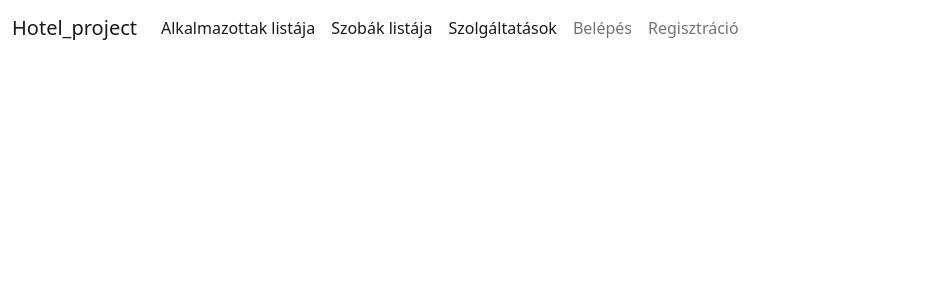
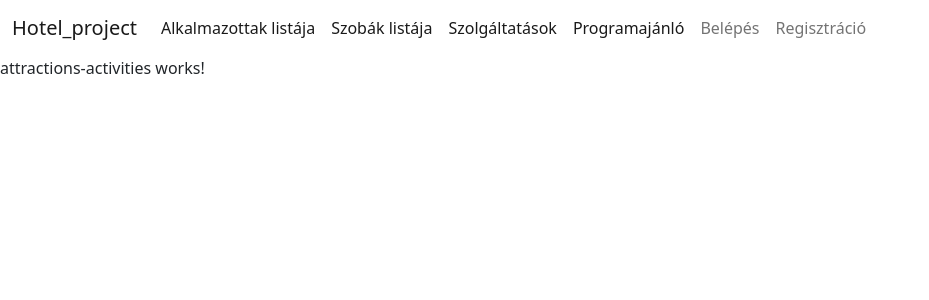
Before and after one commit to FMate1/hotel_project, an Angular app: page /attractions-activities in a window 1280 px wide. Before the commit this address led to /. Shown: the top 300 px of the page, without its empty margins (0-929 px from the left). Built offline with nearby package versions, Linux system fonts and the light colour scheme.

Commit message:
Add files via upload

```diff
--- a/src/app/app-routing.module.ts
+++ b/src/app/app-routing.module.ts
@@ -11,6 +11,7 @@ import { HotelSevicesListComponent } from './hotel-sevices-list/hotel-sevices-li
 import { DoubleRoomComponent } from './double-room/double-room.component';
 import { TwinRoomComponent } from './twin-room/twin-room.component';
 import { FamilyRoomComponent } from './family-room/family-room.component';
+import { AttractionsActivitiesComponent } from './attractions-activities/attractions-activities.component';
 
 const routes: Routes = [
   {
@@ -59,6 +60,10 @@ const routes: Routes = [
   {
     path: 'family-room',
     component: FamilyRoomComponent
+  },
+  {
+    path: 'attractions-activities',
+    component: AttractionsActivitiesComponent
   }
 
 ];
--- a/src/app/app.component.html
+++ b/src/app/app.component.html
@@ -20,6 +20,9 @@
           <a class="nav-link active" aria-current="page" routerLink="/hotel-services-list">Szolgáltatások</a>
         </li>
         <li class="nav-item">
+          <a class="nav-link active" aria-current="page" routerLink="/attractions-activities">Programajánló</a>
+        </li>
+        <li class="nav-item">
           <a class="nav-link" routerLink="/login" *ngIf="!authService.isLoggedIn()">Belépés</a>
         </li>
         <li class="nav-item">
--- a/src/app/app.module.ts
+++ b/src/app/app.module.ts
@@ -19,6 +19,7 @@ import { HotelSevicesListComponent } from './hotel-sevices-list/hotel-sevices-li
 import { DoubleRoomComponent } from './double-room/double-room.component';
 import { TwinRoomComponent } from './twin-room/twin-room.component';
 import { FamilyRoomComponent } from './family-room/family-room.component';
+import { AttractionsActivitiesComponent } from './attractions-activities/attractions-activities.component';
 
 @NgModule({
   declarations: [
@@ -32,7 +33,8 @@ import { FamilyRoomComponent } from './family-room/family-room.component';
     HotelSevicesListComponent,
     DoubleRoomComponent,
     TwinRoomComponent,
-    FamilyRoomComponent
+    FamilyRoomComponent,
+    AttractionsActivitiesComponent
   ],
   imports: [
     BrowserModule,
--- /dev/null
+++ b/src/app/attractions-activities/attractions-activities.component.html
@@ -0,0 +1 @@
+<p>attractions-activities works!</p>
--- a/src/app/double-room/double-room.component.ts
+++ b/src/app/double-room/double-room.component.ts
@@ -1,4 +1,6 @@
 import { Component } from '@angular/core';
+import { ToastrService } from 'ngx-toastr';
+import { BookingService } from '../services/booking.service';
 
 @Component({
   selector: 'app-double-room',
@@ -7,4 +9,12 @@ import { Component } from '@angular/core';
 })
 export class DoubleRoomComponent {
 
+  constructor(
+    private toastrService: ToastrService,
+    private bookingService: BookingService
+  ) { }
+
+  bookDoubleRoom() {
+
+  }
 }
```
Also changed, not shown: src/app/attractions-activities/attractions-activities.component.ts (added, +10 -0 lines), src/app/attractions-activities/attractions-activities.component.css (added), 1 other file (tests, documents, lock files or other folders).
